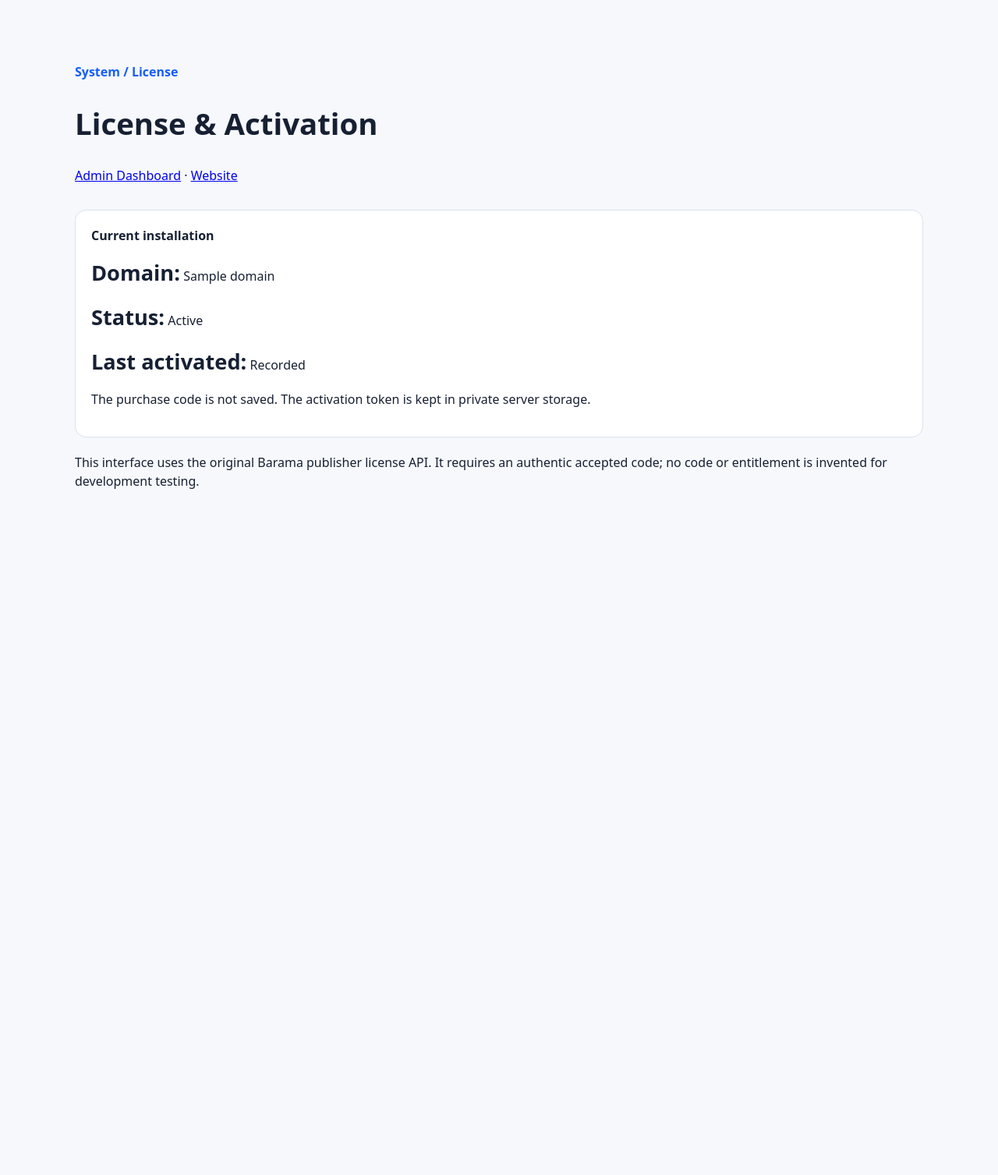
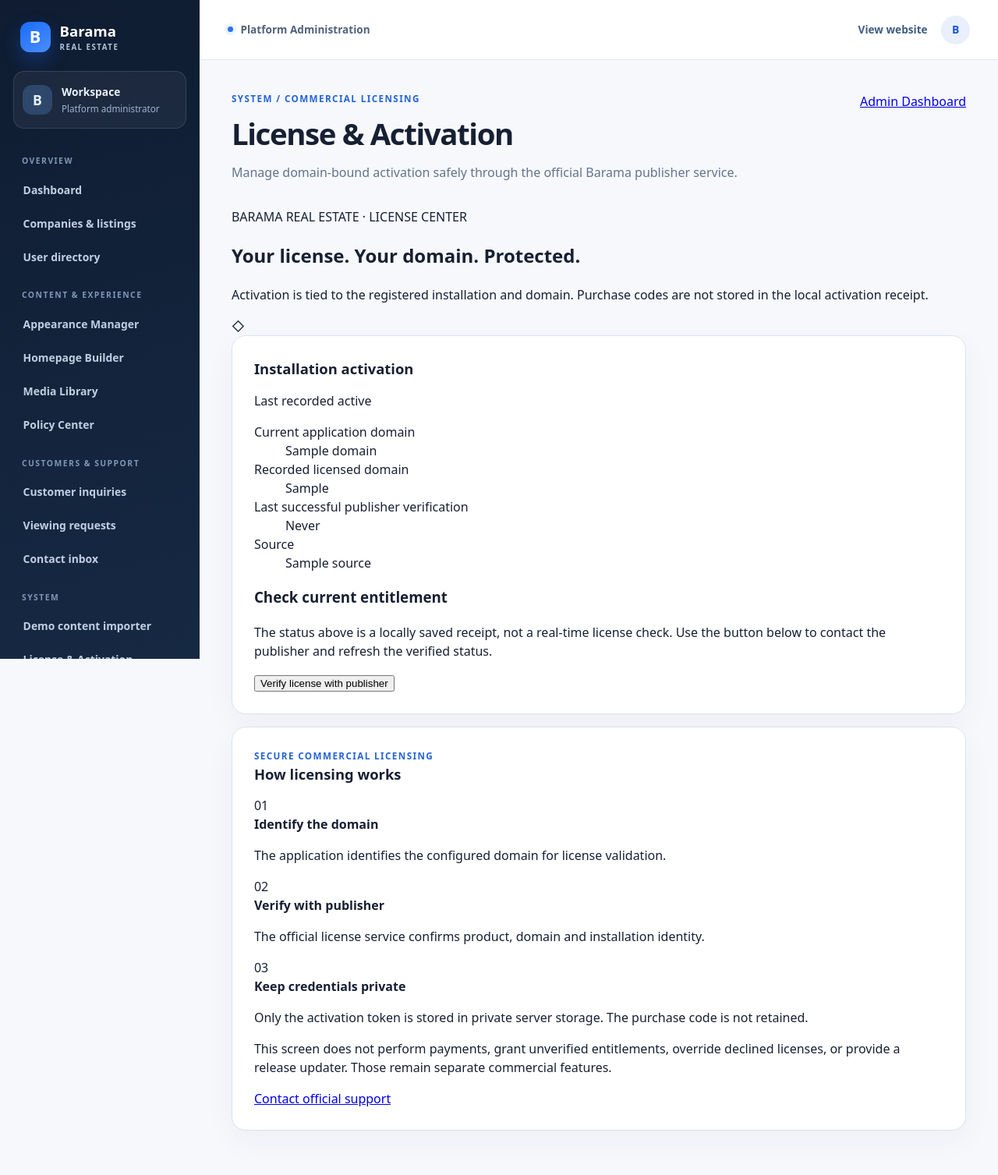
Before and after one commit to tonsamith128/Barama-Real-Estate, a Laravel app: template resources/views/admin/license/index.blade.php in a window 1280 px wide. Shown: the whole page at 78% size. Before the commit the page ends 627 px from the top, so only its background shows below. Run offline with Laravel 12, Linux system fonts and the light colour scheme; the template is opened without the code that fills it: most values are stand-ins (such as "Sample title", 1, 10 or a date in 2020); style sheets or scripts are compiled from the project's sources.

Commit message:
Redesign License & Activation in premium shared admin workspace with precise receipt/verification semantics

```diff
--- a/resources/views/admin/license/index.blade.php
+++ b/resources/views/admin/license/index.blade.php
@@ -1,24 +1,85 @@
-<!doctype html>
-<html lang="en"><head><meta charset="utf-8"><meta name="viewport" content="width=device-width, initial-scale=1">
-<title>License & Activation — Barama Real Estate</title>@vite(['resources/css/admin/app.css','resources/js/admin/app.js'])</head>
-<body class="admin-body"><main class="admin-shell">
-<header><p class="admin-eyebrow">System / License</p><h1>License &amp; Activation</h1>
-<nav><a href="{{ route('admin.dashboard') }}">Admin Dashboard</a> · <a href="{{ route('home') }}">Website</a></nav></header>
-@if(session('notice'))<p class="admin-notice" role="status">{{ session('notice') }}</p>@endif
-@if($errors->any())<div class="admin-errors" role="alert"><ul>@foreach($errors->all() as $error)<li>{{ $error }}</li>@endforeach</ul></div>@endif
-<section class="admin-stat">
-<h2>Current installation</h2><p><strong>Domain:</strong> {{ $domain }}</p>
-@if($receipt)
-<p><strong>Status:</strong> {{ ucfirst($receipt['status']) }}</p>
-<p><strong>Last activated:</strong> {{ $receipt['validated_at'] ?? 'Recorded' }}</p>
-<p>The purchase code is not saved. The activation token is kept in private server storage.</p>
-@else
-<p>No publisher activation is recorded for this Laravel installation. If you already completed the five-step setup, you can activate here without reinstalling or resetting your database.</p>
-<form method="post" action="{{ route('admin.license.activate') }}">@csrf
-<label for="purchase_code">Purchase Code / License Key</label>
-<input id="purchase_code" type="text" name="purchase_code" minlength="8" maxlength="120" autocomplete="off" required placeholder="Enter your CodeCanyon purchase code or issued key">
-<button type="submit">Verify and activate license</button></form>
-@endif
-</section>
-<p>This interface uses the original Barama publisher license API. It requires an authentic accepted code; no code or entitlement is invented for development testing.</p>
-</main></body></html>
+<x-layouts.admin title="License & Activation — Barama Real Estate">
+    <header class="admin-heading">
+        <div>
+            <p class="admin-eyebrow">SYSTEM / COMMERCIAL LICENSING</p>
+            <h1>License &amp; Activation</h1>
+            <p>Manage domain-bound activation safely through the official Barama publisher service.</p>
+        </div>
+        <a href="{{ route('admin.dashboard') }}">Admin Dashboard</a>
+    </header>
+    @if(session('notice'))<p class="admin-notice" role="status">{{ session('notice') }}</p>@endif
+    @if($errors->any())
+        <div class="admin-errors" role="alert">
+            @foreach($errors->all() as $error)<p>{{ $error }}</p>@endforeach
+        </div>
+    @endif
+
+    <section class="license-hero">
+        <div>
+            <p class="license-hero__eyebrow">BARAMA REAL ESTATE · LICENSE CENTER</p>
+            <h2>Your license. Your domain. Protected.</h2>
+            <p>Activation is tied to the registered installation and domain. Purchase codes are not stored in the local activation receipt.</p>
+        </div>
+        <span class="license-hero__symbol" aria-hidden="true">◇</span>
+    </section>
+
+    <div class="license-grid">
+        <section class="admin-card">
+            <div class="license-section-heading"><h2>Installation activation</h2>
+                @if($licenseStatus['activated'] && $licenseStatus['domain_matches'])
+                    <span class="license-status license-status--recorded">Last recorded active</span>
+                @elseif($licenseStatus['activated'])
+                    <span class="license-status license-status--warning">Domain mismatch</span>
+                @else
+                    <span class="license-status">Not activated</span>
+                @endif
+            </div>
+
+            <dl class="license-details">
+                <div><dt>Current application domain</dt><dd>{{ $domain }}</dd></div>
+                <div><dt>Recorded licensed domain</dt><dd>{{ $licenseStatus['licensed_domain'] ?? 'Not available' }}</dd></div>
+                <div><dt>Last successful publisher verification</dt>
+                    <dd>{{ $licenseStatus['validated_at'] ?? 'Never' }}</dd></div>
+                <div><dt>Source</dt><dd>{{ $licenseStatus['source'] ?: 'Not recorded' }}</dd></div>
+            </dl>
+
+            @if($licenseStatus['activated'])
+                <h3>Check current entitlement</h3>
+                <p class="license-detail-note">The status above is a locally saved receipt, not a real-time license check. Use the button below to contact the publisher and refresh the verified status.</p>
+                @if($licenseStatus['domain_matches'])
+                    <form method="post" action="{{ route('admin.license.revalidate') }}" class="license-action-form">
+                        @csrf
+                        <button type="submit">Verify license with publisher</button>
+                    </form>
+                @else
+                    <p class="license-domain-warning" role="alert">The current application domain does not match the stored receipt. Revalidation is disabled; correct the domain configuration or contact support.</p>
+                @endif
+            @else
+                <h3>Activate your installation</h3>
+                <p class="license-detail-note">Enter a genuine CodeCanyon purchase code or a directly issued Barama license key. This does not reinstall the application or change your existing database.</p>
+                <form method="post" action="{{ route('admin.license.activate') }}" class="license-action-form">
+                    @csrf
+                    <label for="purchase_code">Purchase Code / License Key</label>
+                    <input id="purchase_code" type="text" name="purchase_code"
+                        minlength="8" maxlength="120" autocomplete="off"
+                        pattern="[A-Za-z0-9-]+" required
+                        placeholder="Enter your valid purchase code">
+                    <button type="submit">Verify and activate license</button>
+                </form>
+            @endif
+        </section>
+
+        <aside class="admin-card license-guidance">
+            <p class="admin-eyebrow">SECURE COMMERCIAL LICENSING</p>
+            <h2>How licensing works</h2>
+            <div class="license-guidance__step"><span>01</span><div><strong>Identify the domain</strong>
+                <p>The application identifies the configured domain for license validation.</p></div></div>
+            <div class="license-guidance__step"><span>02</span><div><strong>Verify with publisher</strong>
+                <p>The official license service confirms product, domain and installation identity.</p></div></div>
+            <div class="license-guidance__step"><span>03</span><div><strong>Keep credentials private</strong>
+                <p>Only the activation token is stored in private server storage. The purchase code is not retained.</p></div></div>
+            <p class="license-guidance__note">This screen does not perform payments, grant unverified entitlements, override declined licenses, or provide a release updater. Those remain separate commercial features.</p>
+            <a href="https://tonsamith.com/contact" target="_blank" rel="noopener noreferrer">Contact official support</a>
+        </aside>
+    </div>
+</x-layouts.admin>
```
